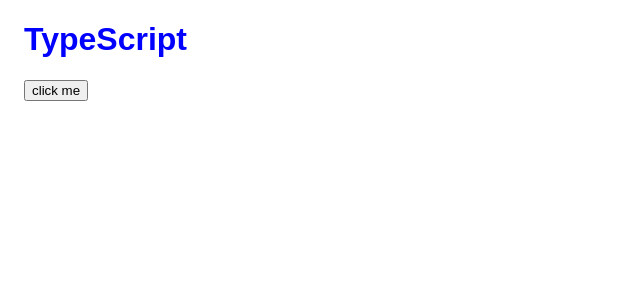
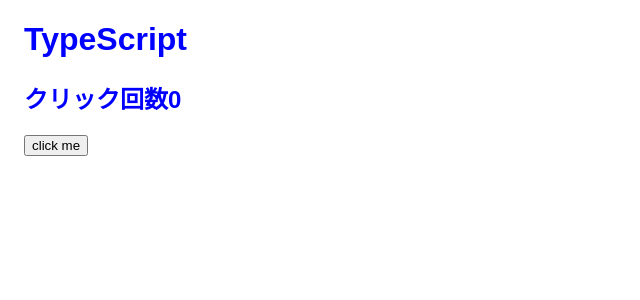
Before and after one commit to umema4/react16_webpack4_typescript, a React app: page / in a window 1280 px wide. Shown: the top 300 px of the page, without its empty margins (0-640 px from the left). Built offline with nearby package versions, Linux system fonts and the light colour scheme; the HTML template or start-up script is replaced by a standard one.

Commit message:
use hooks

```diff
--- a/src/App.tsx
+++ b/src/App.tsx
@@ -1,21 +1,26 @@
-import React, { Component } from 'react';
+import React, { useState, useEffect } from 'react';
 import styles from './App.module.css';
 
-class App extends Component {
-  handleClick = () => {
-    console.log('fuga');
+function App() {
+  const [count, setCount] = useState(0);
+
+  useEffect(() => {
+    document.title = `You clicked ${count} times`;
+  });
+
+  const handleClick = () => {
+    setCount(count + 1);
   };
 
-  render() {
   return (
     <div className={styles.App}>
       <h1> TypeScript </h1>
-        <button type="button" onClick={this.handleClick}>
+      <h2>クリック回数{count}</h2>
+      <button type="button" onClick={handleClick}>
         click me
       </button>
     </div>
   );
 }
-}
 
 export default App;
```
Lines whose indentation alone changed are shown as unchanged.
